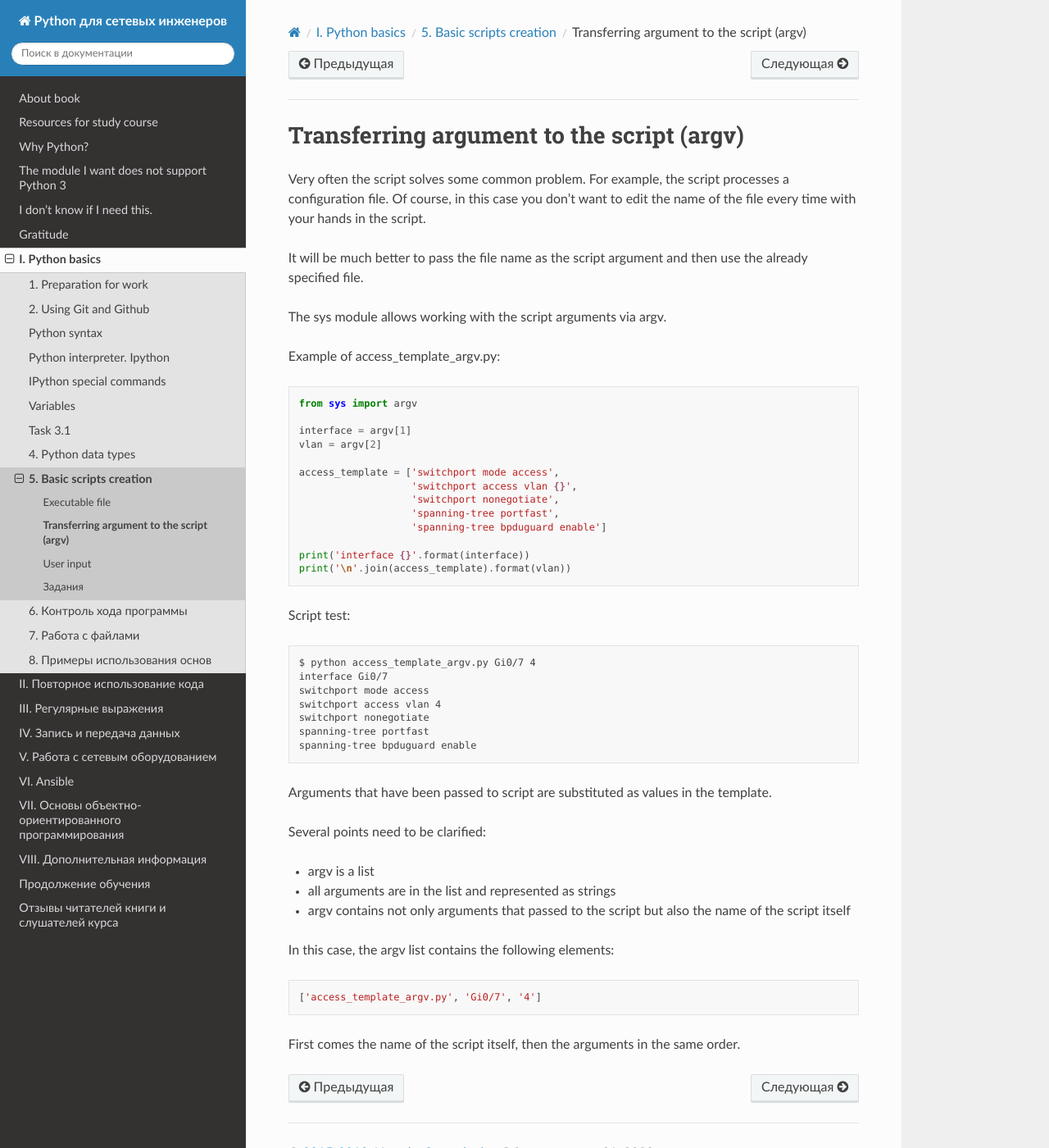
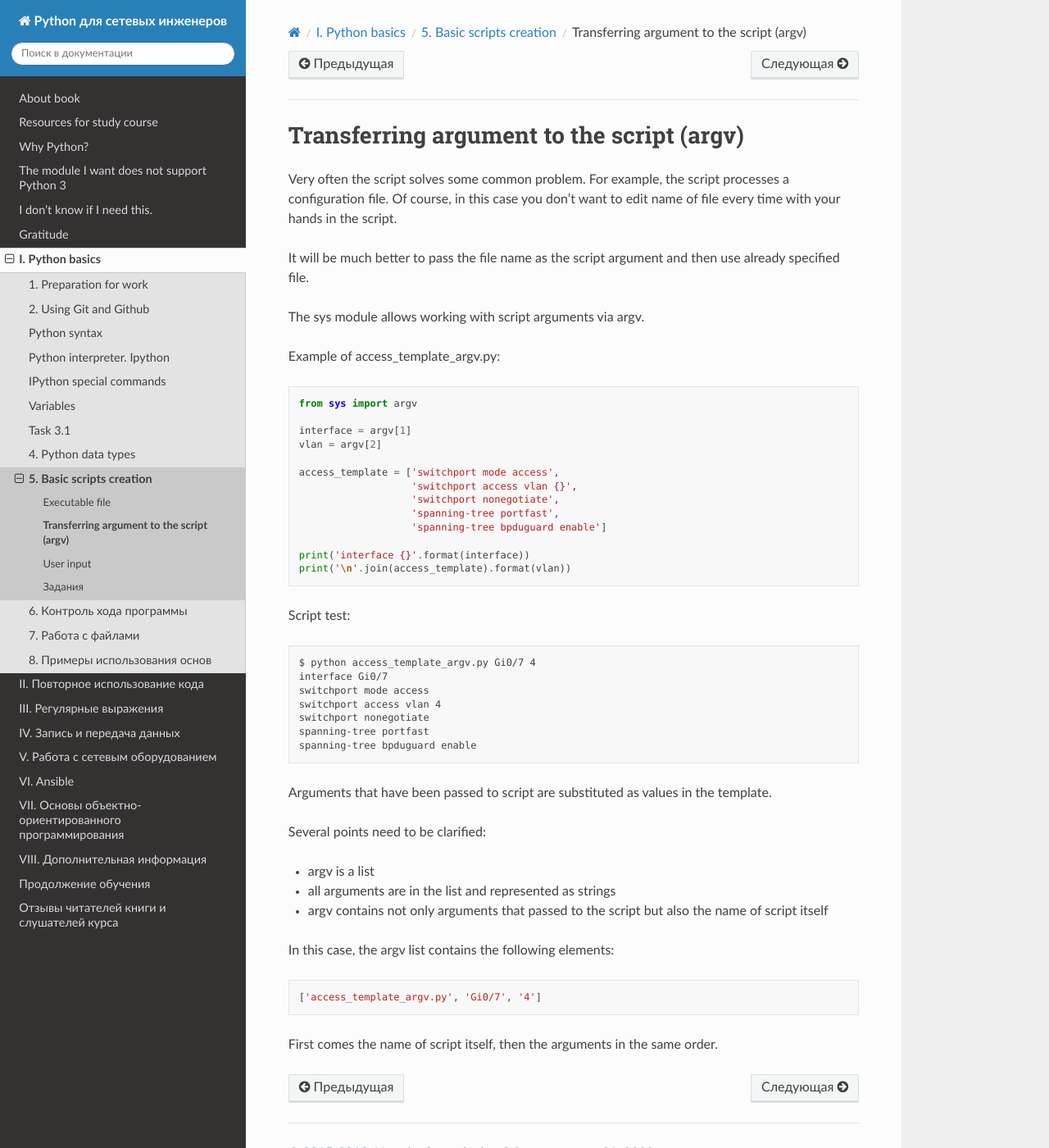
Before and after one commit to Aidar5/nattoeng, a Sphinx documentation site: the page built from docs/source/book/05_basic_scripts/1_args.rst, in a window 1280 px wide and 1400 px high. Shown: the whole window at 82% size. Built offline with Sphinx 7.4.7 and the Read the Docs theme 2.0.0, drawn with Linux system fonts in a browser that asks for light colours; pages that are not in the unit, such as notebooks, are missing from menus.

Commit message:
Update 1_args.rst

```diff
--- a/docs/source/book/05_basic_scripts/1_args.rst
+++ b/docs/source/book/05_basic_scripts/1_args.rst
@@ -1,11 +1,11 @@
 Transferring argument to the script  (argv)
 ----------------------------------
 
-Very often the script solves some common problem. For example, the script processes a configuration file. Of course, in this case you don’t want to edit the name of the file every time with your hands in the script.
+Very often the script solves some common problem. For example, the script processes a configuration file. Of course, in this case you don’t want to edit name of file every time with your hands in the script.
 
-It will be much better to pass the file name as the script argument and then use the already specified file.
+It will be much better to pass the file name as the script argument and then use already specified file.
 
-The sys module allows working with the script arguments via argv.
+The sys module allows working with script arguments via argv.
 
 Example of access_template_argv.py:
 
@@ -43,7 +43,7 @@ Several points need to be clarified:
 
 * argv is a list
 * all arguments are in the list and represented as strings
-* argv contains not only arguments that passed to the script but also the name of the script itself
+* argv contains not only arguments that passed to the script but also the name of script itself
 
 In this case, the argv list contains the following elements:
 
@@ -51,4 +51,4 @@ In this case, the argv list contains the following elements:
 
     ['access_template_argv.py', 'Gi0/7', '4']
 
-First comes the name of the script itself, then the arguments in the same order.
+First comes the name of script itself, then the arguments in the same order.
```
